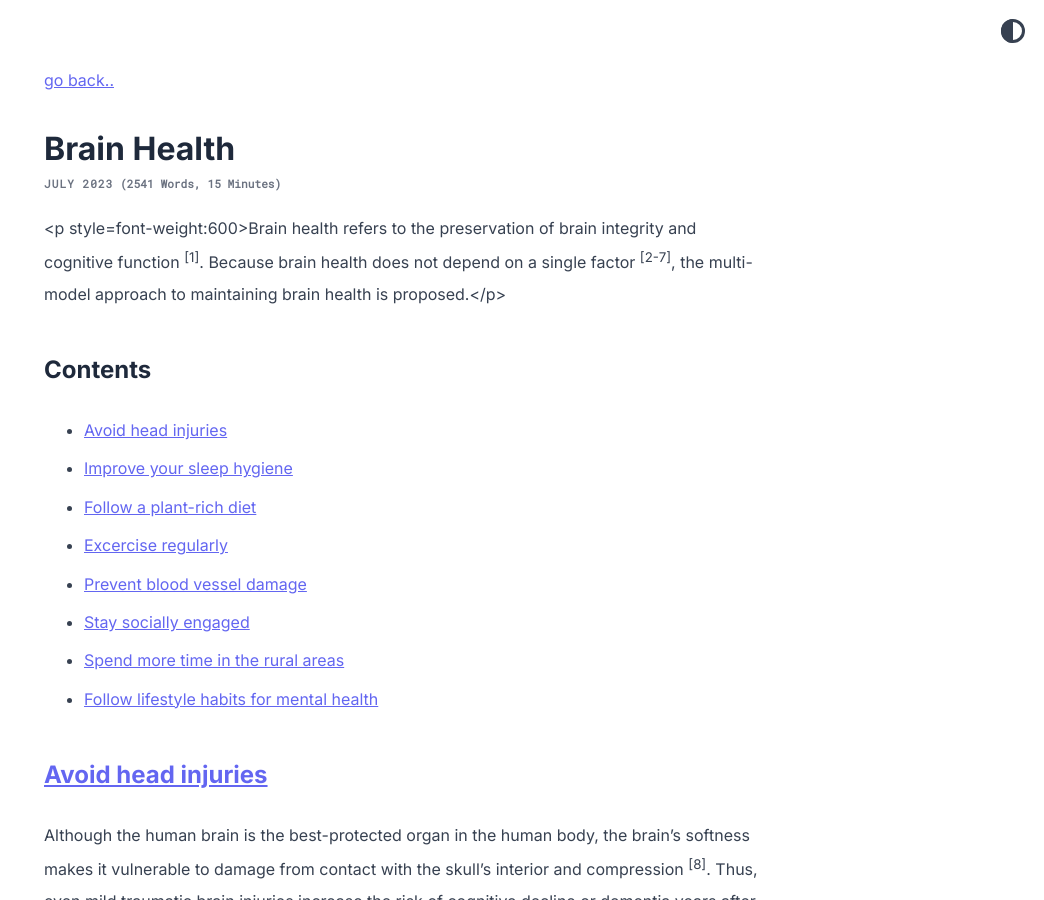
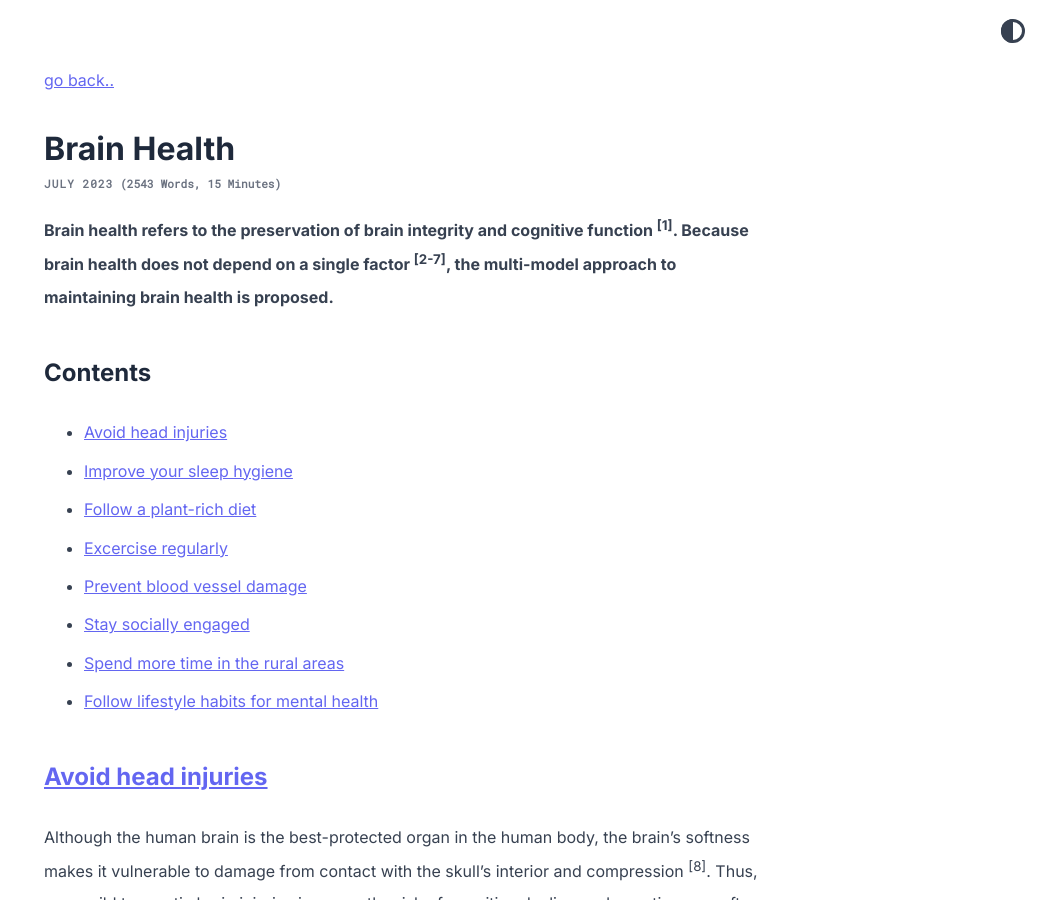
Before and after one commit to abhinavs/moonwalk, a Jekyll site: the page built from _posts/2023-07-19-brain-health.md, in a window 1280 px wide and 900 px high. Shown: the whole window, without its empty margins (236-1280 px from the left). Built offline with Jekyll 4.4.1, drawn with Linux system fonts in a browser that asks for light colours.

Commit message:
Update 2023-07-19-brain-health.md

```diff
--- a/_posts/2023-07-19-brain-health.md
+++ b/_posts/2023-07-19-brain-health.md
@@ -2,7 +2,7 @@
 layout: post
 ---
 
-<p style=font-weight:600>Brain health refers to the preservation of brain integrity and cognitive function <sup>[1]</sup>. Because brain health does not depend on a single factor <sup>[2-7]</sup>, the multi-model approach to maintaining brain health is proposed.</p>
+<p style="font-weight: 600"> Brain health refers to the preservation of brain integrity and cognitive function <sup>[1]</sup>. Because brain health does not depend on a single factor <sup>[2-7]</sup>, the multi-model approach to maintaining brain health is proposed.</p>
 
 ## Contents
 - [Avoid head injuries](#avoid-head-injuries)
```
